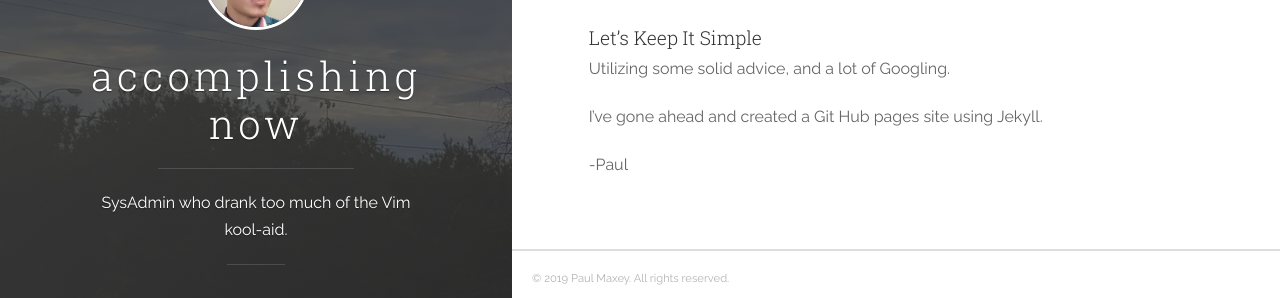
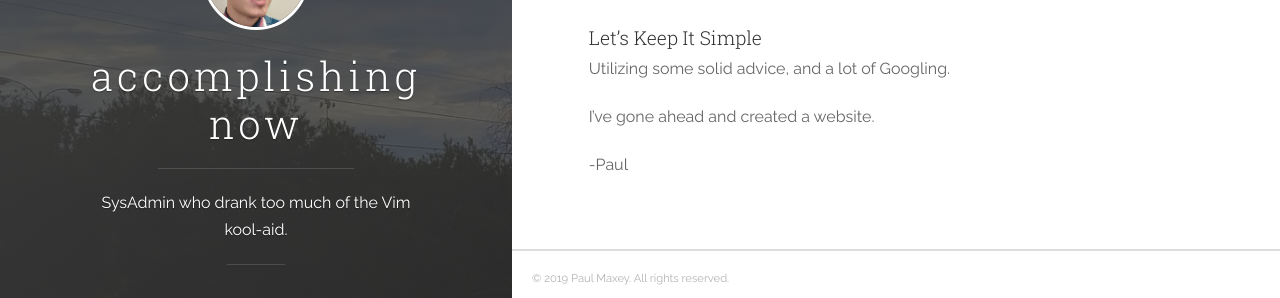
Before and after one commit to pmaxey83/restlessadmin.github.io, a Jekyll site: the page built from _posts/2019-01-26-hello-world.md, in a window 1280 px wide. Shown: the part 315-613 px from the top of the page. Built offline with Jekyll 4.4.1, drawn with Linux system fonts in a browser that asks for light colours.

Commit message:
Updated Post

```diff
--- a/_posts/2019-01-26-hello-world.md
+++ b/_posts/2019-01-26-hello-world.md
@@ -9,7 +9,6 @@ categories: jekyll personal
 #### Let's Keep It Simple
 Utilizing some solid advice, and a lot of Googling.
 
-I've gone ahead and created a Git Hub pages site
-using Jekyll.
+I've gone ahead and created a website.
 
 -Paul
```
